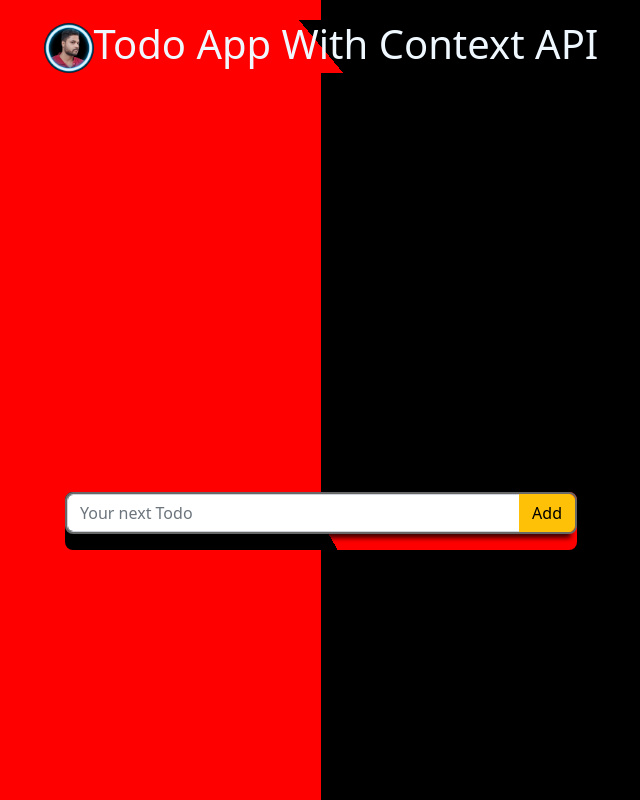
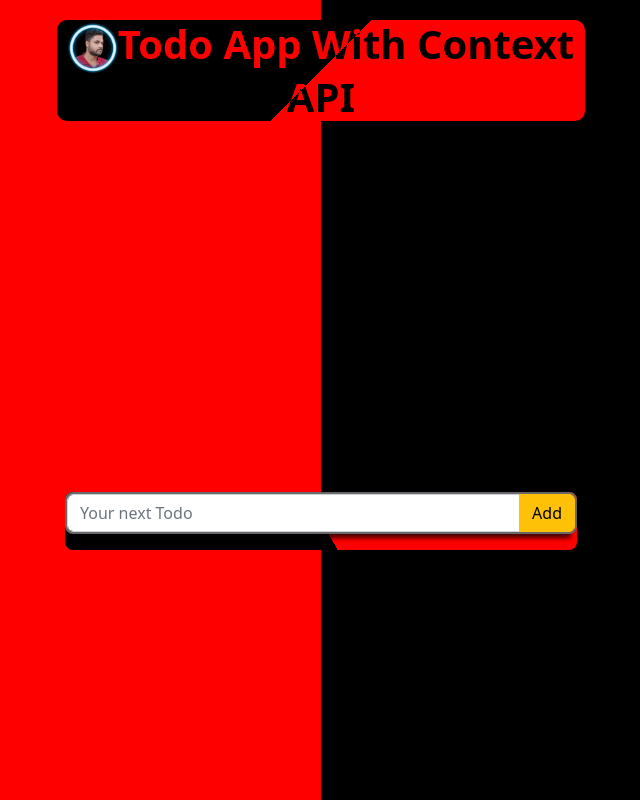
Before and after one commit to hdubey64/reactjs-hitesh, a React (Create React App) app in the folder six-context-reducer-todo/: page / in a window 1280 px wide. Shown: the whole page, without its empty margins (319-959 px from the left). Built offline with nearby package versions, Linux system fonts and the light colour scheme.

Commit message:
Font Color Change

```diff
--- a/six-context-reducer-todo/src/App.css
+++ b/six-context-reducer-todo/src/App.css
@@ -15,15 +15,29 @@ body {
       rgba(0, 0, 0, 1) 50%
    );
 }
-h1 {
+.headbg {
    text-align: center;
-   margin-top: 20px;
-   color: aliceblue;
+   width: 42%;
+   margin: 10px auto;
    background: linear-gradient(
-      50deg,
+      -45deg,
       rgba(255, 0, 0, 1) 50%,
       rgba(0, 0, 0, 1) 50%
    );
+   border: none;
+   border-radius: 10px;
+}
+h1 {
+   text-align: center;
+   font-weight: 700;
+   margin-top: 20px;
+   background: linear-gradient(
+      -45deg,
+      rgba(0, 0, 0, 1) 50%,
+      rgba(255, 0, 0, 1) 50%
+   );
+   -webkit-background-clip: text;
+   -webkit-text-fill-color: transparent;
 }
 form {
    position: fixed;
--- a/six-context-reducer-todo/src/App.js
+++ b/six-context-reducer-todo/src/App.js
@@ -15,10 +15,12 @@ const App = () => {
       <div>
          <TodoContext.Provider value={{ todos, dispatch }}>
             <Container fluid>
-               <h1>
-                  <Header />
-                  Todo App With Context API
-               </h1>
+               <div className="headbg ">
+                  <h1>
+                     <Header />
+                     Todo App With Context API
+                  </h1>
+               </div>
                <Todos />
                <TodoForm />
             </Container>
```
